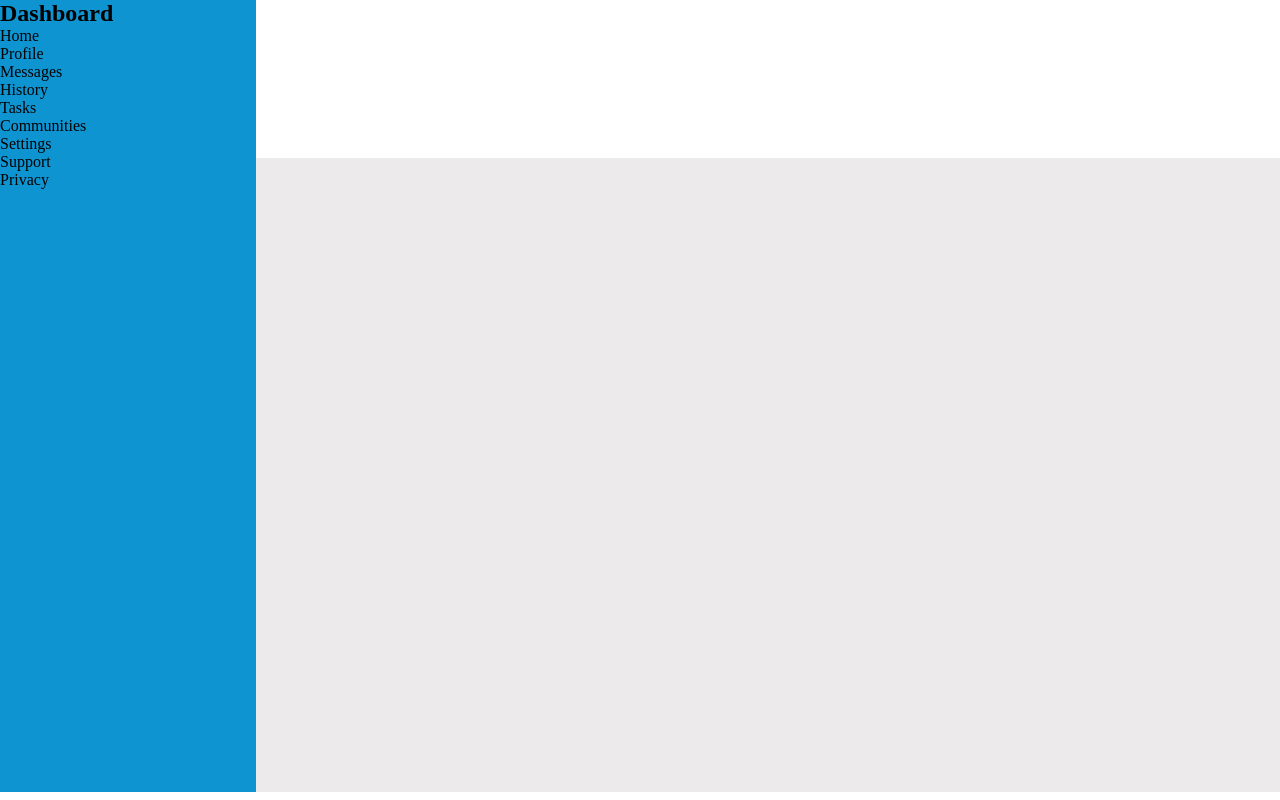
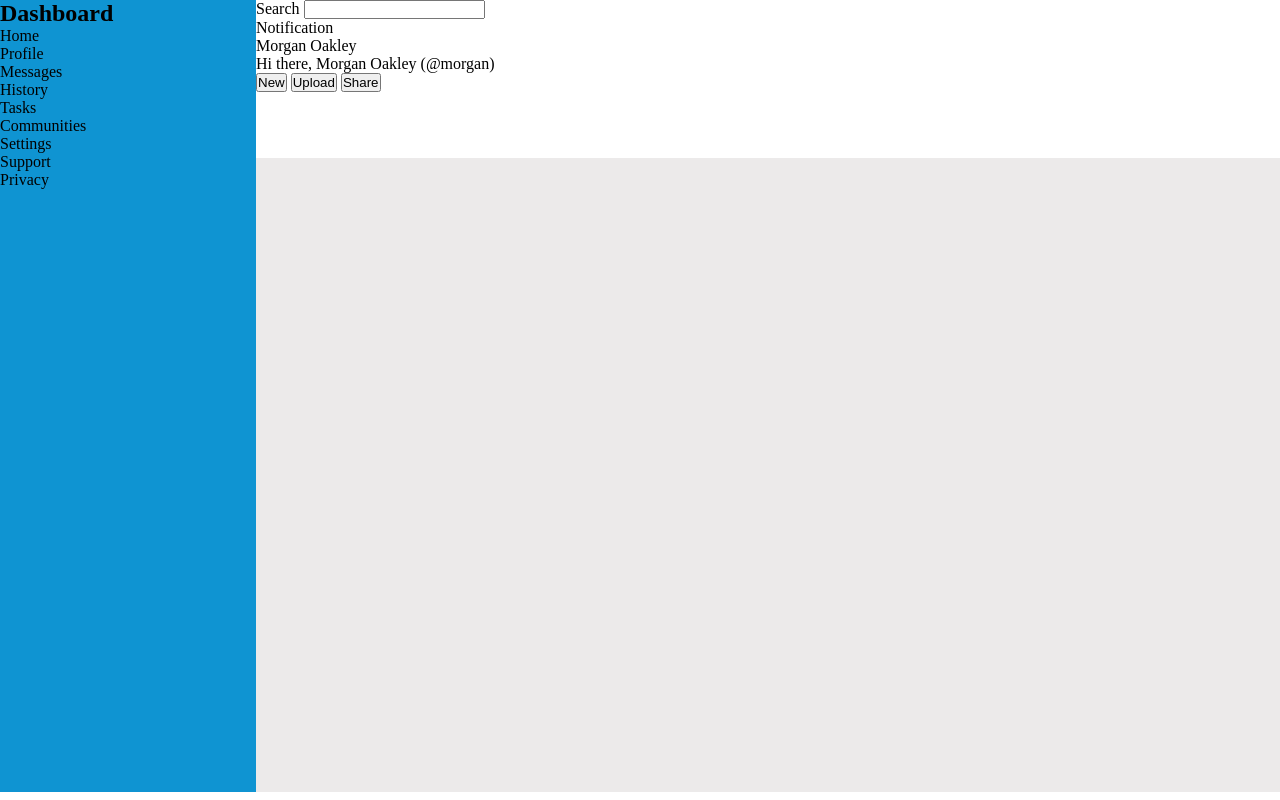
Before and after one commit to LW1117/odin-admin-dashboard, a plain HTML site: page index.html in a window 1280 px wide. Drawn offline with Linux system fonts and the light colour scheme.

Commit message:
Populate header section

```diff
--- a/index.html
+++ b/index.html
@@ -37,7 +37,25 @@
       </div>
     </section>
 
-    <section id="header-container"></section>
+    <section id="header-container">
+      <div id="search">
+        <label for="search-bar">Search</label>
+        <input type="text" name="search-bar" id="search-bar">
+      </div>
+
+      <div id="notification">Notification</div>
+
+      <div id="profile">Morgan Oakley</div>
+
+      <div id="welcome">Hi there, Morgan Oakley (@morgan)</div>
+
+      <div id="buttons">
+        <button type="button">New</button>
+        <button type="button">Upload</button>
+        <button type="button">Share</button>
+      </div>
+
+    </section>
     <section id="main-container"></section>
   </section>
 </body>
```
